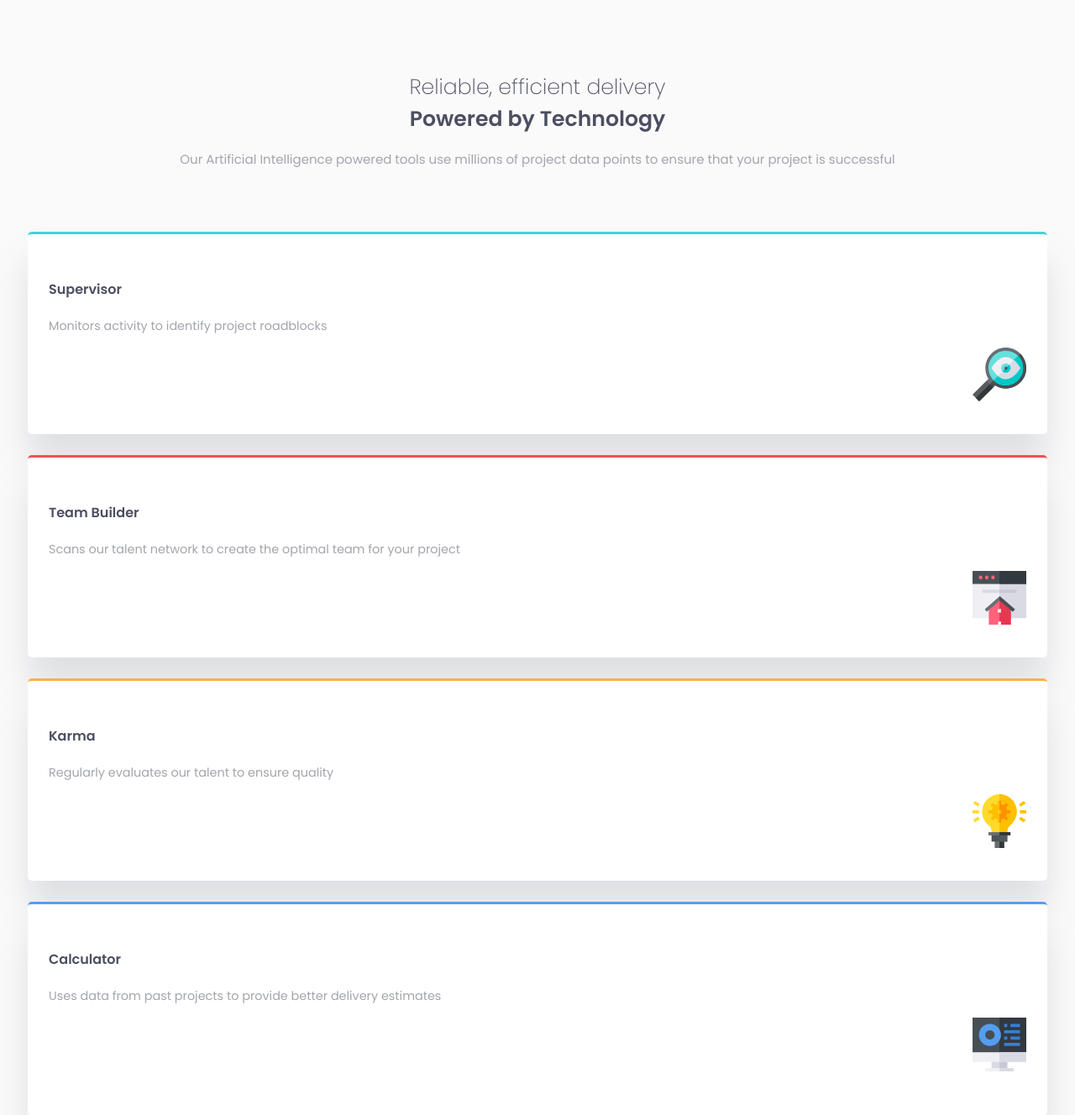
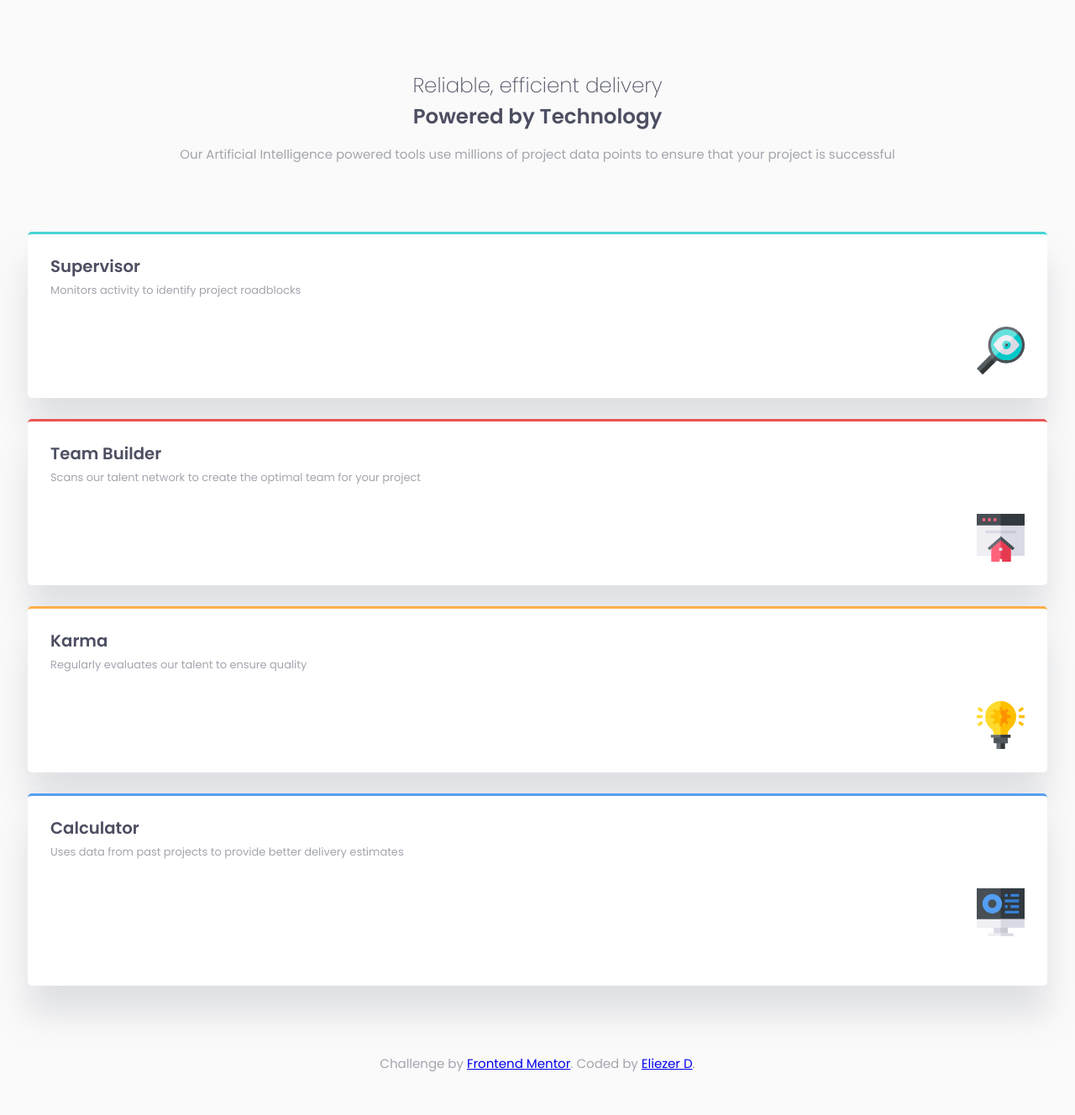
Before and after one commit to edavid78/four-card-feature-section-master, a plain HTML site: page index.html in a window 1280 px wide. Shown: the top 1328 px of the page at 84% size. After the commit the page ends 1293 px from the top, so only its background shows below. Drawn offline with Linux system fonts and the light colour scheme.

Commit message:
Progress

```diff
--- a/index.html
+++ b/index.html
@@ -12,6 +12,9 @@
 
 </head>
 <body>
+
+
+
 <header>
 <h1><span class="title">Reliable, efficient delivery</span><br>
   Powered by Technology</h1>
@@ -24,17 +27,17 @@
     <div class="container">
       <h4><b>Supervisor</b></h4>
       <p> Monitors activity to identify project roadblocks</p>
-      <div class="icons"><img src="images/icon-supervisor.svg"></div>
+      <div class="icons"><img src="images/icon-supervisor.svg" class="icon-imgs"></div>
     </div>
   </div>
 
 
-
+<div class="middle">
   <div class="card border-top-color-red">
     <div class="container">
       <h4><b>Team Builder</b></h4>
       <p>Scans our talent network to create the optimal team for your project</p>
-      <div class="icons"><img src="images/icon-team-builder.svg"></div>
+      <div class="icons"><img src="images/icon-team-builder.svg" class="icon-imgs"></div>
     </div>
   </div>
 
@@ -45,18 +48,17 @@
     <div class="container">
       <h4><b>Karma</b></h4>
       <p>Regularly evaluates our talent to ensure quality</p>
-      <div class="icons"><img src="images/icon-karma.svg"></div>
+      <div class="icons"><img src="images/icon-karma.svg" class="icon-imgs"></div>
     </div>
   </div>
 
-
-
+</div>
 
   <div class="card border-top-color-blue">
     <div class="container">
       <h4><b>Calculator</b></h4>
       <p>Uses data from past projects to provide better delivery estimates
-        <div class="icons"><img src="images/icon-calculator.svg"></div>
+        <div class="icons"><img src="images/icon-calculator.svg" class="icon-imgs"></div>
       </p>
     </div>
   </div>
@@ -70,5 +72,7 @@
       Coded by <a href="http://eliezerdavid.com">Eliezer D</a>.
     </p>
   </footer>
+
+</main>
 </body>
 </html>
--- a/sass/styles.scss
+++ b/sass/styles.scss
@@ -11,19 +11,20 @@ body {
         font-size: 15px;
     }
     h1, h4 {
-        font-size: 100%;
-        color: hsl(234, 12%, 34%);
+        font-size: 123%;
+    color: #4c4e61;
+    margin: 23px 0 0 0;
     }
 }
 
 header {
-    margin: 85px 35px 75px;
+    margin: 83px 35px 75px;
     text-align: center;
     .title {
         font-weight: 200;
     }
     h1 {
-        font-size: 157%;
+        font-size: 153%;
 
     }
 
@@ -31,7 +32,7 @@ header {
 
 .row {
     display: block;
-    margin: 75px 33px;
+    margin: 81px 33px;
     .card {
         background-color: #ffffff;
         box-shadow: 0 34px 38px 0 HSLA(229, 6%, 66%, 0.3);
@@ -40,13 +41,19 @@ header {
         border-radius: 5px;
         margin-bottom: 25px;
         .container {
-            padding: 32px 25px;
+            padding: 0px 27px 21px;
 
             p {
-                font-size: 90%;
+            font-size: 81%;
+            margin-top: 2px;
+            margin-bottom: 31px;
+            line-height: 24px;
             }
             .icons {
                 text-align: right;
+                .icon-imgs {
+                    width: 57px;
+                }
             }
           }
       }
@@ -66,3 +73,11 @@ header {
     border-top: 3px solid hsl(212, 86%, 64%);
 }
 }
+
+
+
+footer {
+    margin: 15px 35px;
+    text-align: center;
+
+}
```
Also changed, not shown: css/styles.css, 1 other file.
